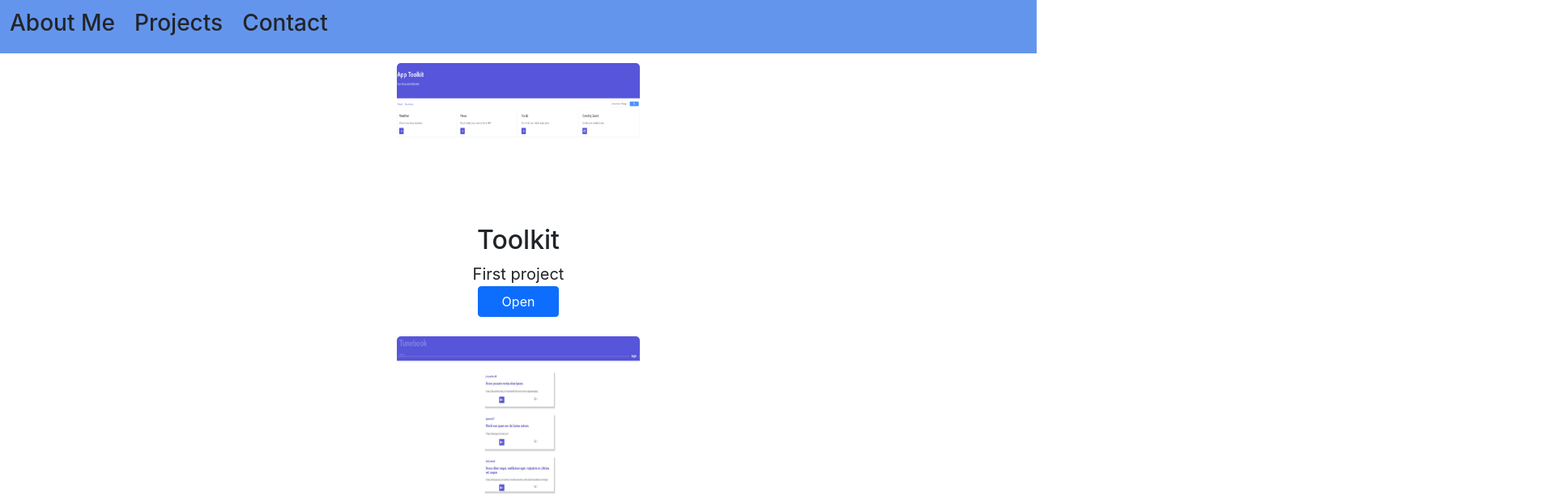
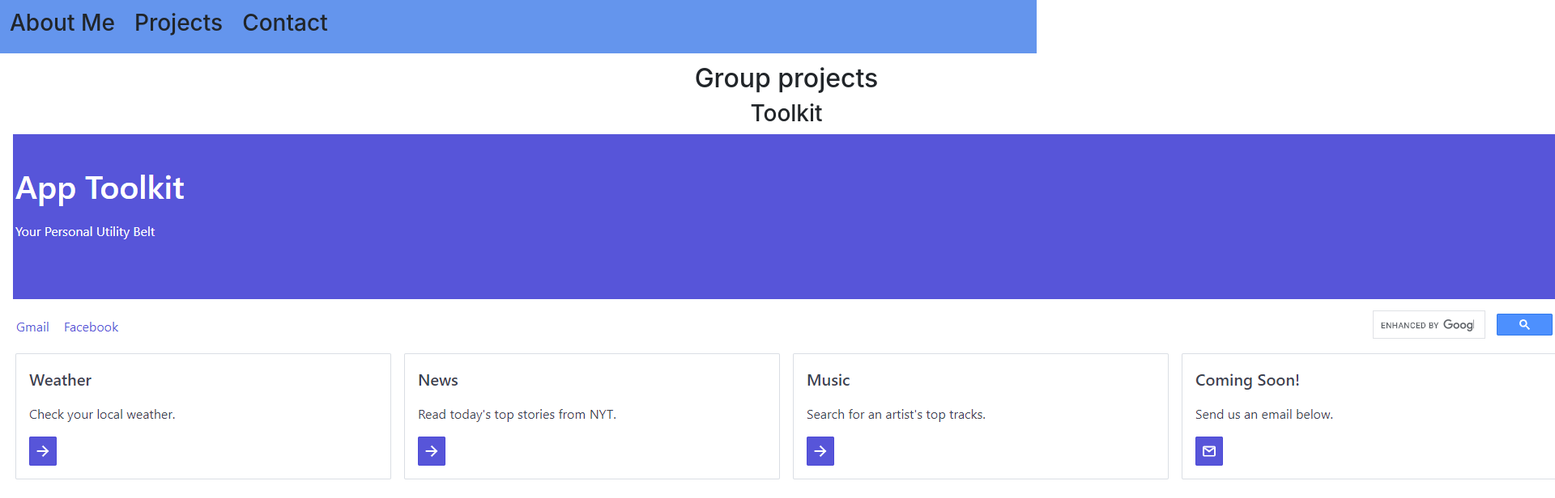
Before and after one commit to rakky21/re-ux, a React (Create React App) app: page / in a window 1280 px wide. Both pictures are taken after a click on the element "Projects". Shown: the top 616 px of the page at 81% size, 1920 px wide, since content can reach past the window. Built offline with nearby package versions, Linux system fonts and the light colour scheme.

Commit message:
updating the branch

```diff
--- a/src/components/Card/Card.js
+++ b/src/components/Card/Card.js
@@ -1,16 +1,51 @@
+// import React from "react";
+
+// function Card({ card, key }) {
+//   return (
+//     <div className="container">
+//       <div className="cards">
+//         <img src={card.img} alt="img" />
+//         <h2> {card.name}</h2>
+//         <div> {card.description} </div>
+//         <div>
+//           <a
+//             className="button btn btn-primary col-4"
+//             href={card.href}
+//             target="_blank"
+//             rel="noreferrer noopener"
+//           >
+//             {" "}
+//             Open{" "}
+//           </a>
+//         </div>
+//       </div>
+//     </div>
+//   );
+// }
+
+// export default Card;
+
 import React from "react";
 
-function Card({ card, key }) {
+function Cards(props) {
+  const cards = props.cards;
+
+  function handleClick(e) {
+    e.preventDefault();
+  }
+
   return (
-    <div className="container">
-      <div className="cards">
-        <img src={card.img} alt="img" />
-        <h2> {card.name}</h2>
-        <div> {card.description} </div>
+    <div className="cards" onSubmit={handleClick}>
+      <h2>Group projects </h2>
+      {cards.map((cards) => (
+        <div>
+          <h3>{cards.name}</h3>
+          <img src={cards.img}/>
+          <div>{cards.description}</div>
           <div>
             <a
               className="button btn btn-primary col-4"
-            href={card.href}
+              href={cards.href}
               target="_blank"
               rel="noreferrer noopener"
             >
@@ -19,8 +54,9 @@ function Card({ card, key }) {
             </a>
           </div>
         </div>
+      ))}
     </div>
   );
 }
 
-export default Card;
+export default Cards;
--- a/src/components/Projects/Projects.js
+++ b/src/components/Projects/Projects.js
@@ -1,3 +1,40 @@
+// import React from "react";
+// import Card from "../Card/Card.js";
+// import toolkit from "../../assets/projects/toolkit.jpg";
+// import tunebook from "../../assets/projects/tunebook.jpg";
+// import famigos from "../../assets/projects/Famigos.jpg";
+
+// function Projects() {
+//   const cards = [
+//     {
+//       id: "1",
+//       img: toolkit,
+//       name: "Toolkit",
+//       description: "First project",
+//       href: "https://lrivales.github.io/app-toolkit/",
+//     },
+//     {
+//       id: "2",
+//       img: tunebook,
+//       name: "Tunebook",
+//       description: "First Second",
+//       href: "https://lrivales.github.io/app-toolkit/",
+//     },
+//     {
+//       id:"3",
+//       img: famigos,
+//       name: "FourAmigos",
+//       description: "Third project",
+//       href: "https://lrivales.github.io/app-toolkit/",
+//     },
+//   ];
+
+//   const projectList = cards.map((card) => <Card cards={card.id} card={card} />);
+//   return <div> {projectList}</div>;
+// }
+
+// export default Projects;
+
 import React from "react";
 import Card from "../Card/Card.js";
 import toolkit from "../../assets/projects/toolkit.jpg";
@@ -7,7 +44,6 @@ import famigos from "../../assets/projects/Famigos.jpg";
 function Projects() {
   const cards = [
     {
-      id: "1",
       img: toolkit,
       name: "Toolkit",
       description: "First project",
@@ -21,16 +57,18 @@ function Projects() {
       href: "https://lrivales.github.io/app-toolkit/",
     },
     {
-      id:"3",
+      id: "3",
       img: famigos,
       name: "FourAmigos",
       description: "Third project",
       href: "https://lrivales.github.io/app-toolkit/",
     },
   ];
-
-  const projectList = cards.map((card) => <Card cards={card.id} card={card} />);
-  return <div> {projectList}</div>;
+  return (
+    <div>
+      <Card cards={cards} />
+    </div>
+  );
 }
 
 export default Projects;
```
Also changed, not shown: public/manifest.json, src/components/About/About.js (line endings or trailing spaces). Lines whose indentation alone changed are shown as unchanged.
